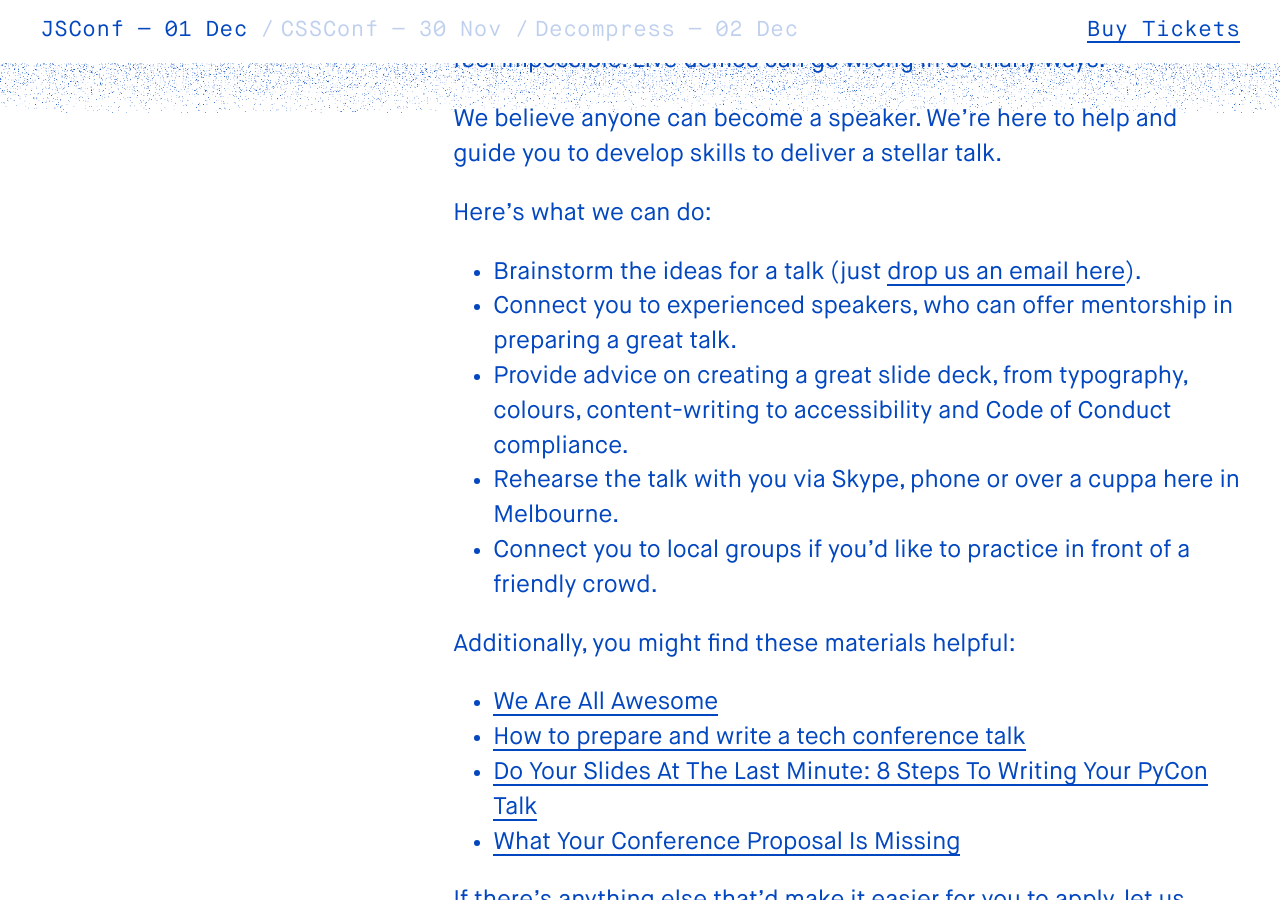
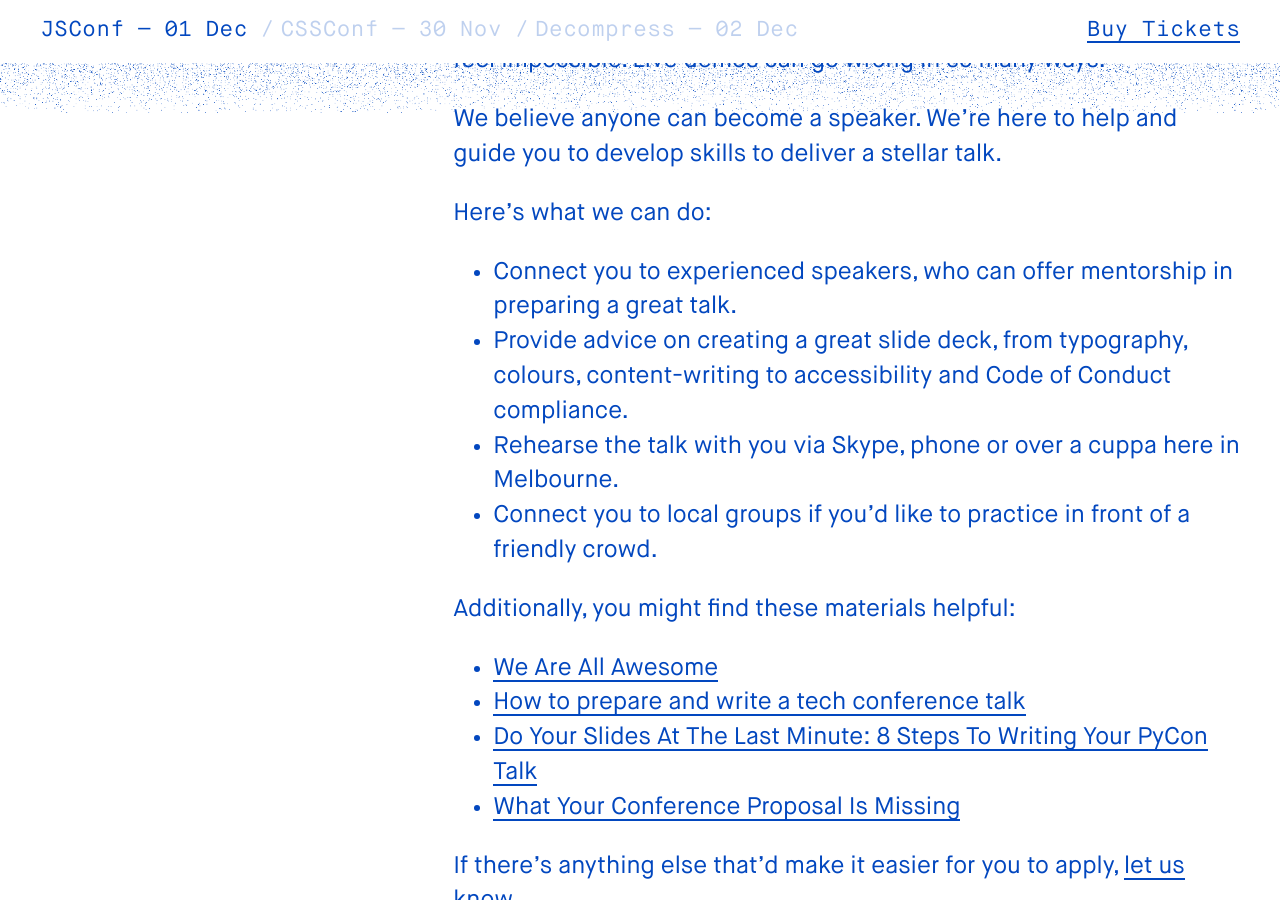
Before and after one commit to vsfest/2016.jsconfau.com, a Jekyll site: the page built from call-for-speakers/index.html, in a window 1280 px wide and 900 px high, scrolled down 1760 px. Built offline with Jekyll 4.4.1, drawn with Linux system fonts in a browser that asks for light colours.

Commit message:
removes we help with proposals section

```diff
--- a/call-for-speakers/index.html
+++ b/call-for-speakers/index.html
@@ -65,7 +65,6 @@ layout: subpage
     </p>
 
     <ul>
-      <li>Brainstorm the ideas for a talk (just <a href="mailto:team@jsconfau.com">drop us an email here</a>).</li>
       <li>Connect you to experienced speakers, who can offer mentorship in preparing a great talk.</li>
       <li>Provide advice on creating a great slide deck, from typography, colours, content-writing to accessibility and Code of Conduct compliance.</li>
       <li>Rehearse the talk with you via Skype, phone or over a cuppa here in Melbourne.</li>
```
Also changed, not shown: Gemfile.lock.
